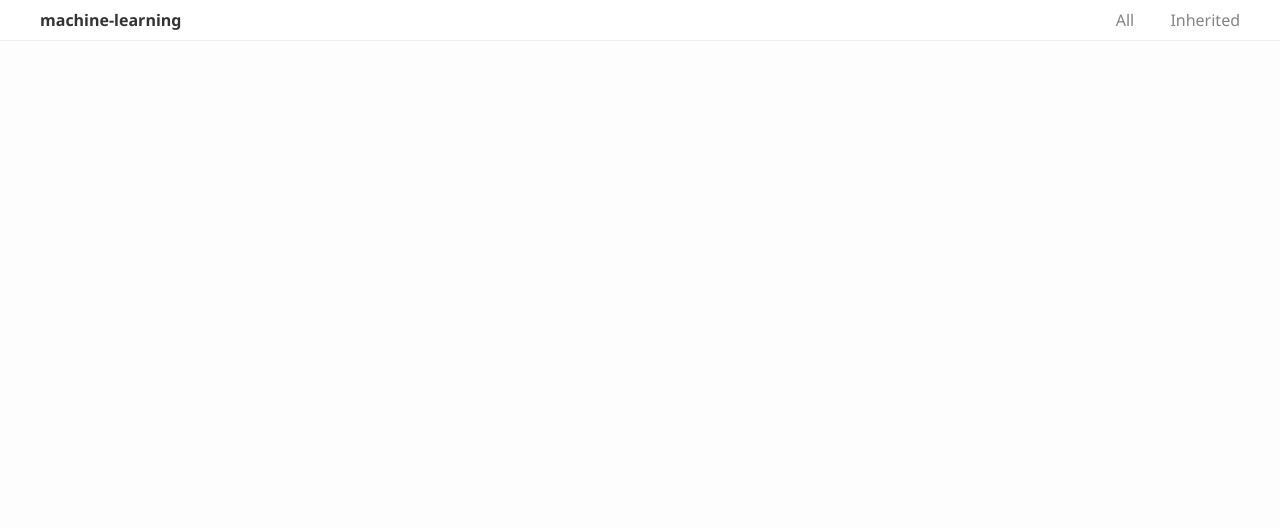
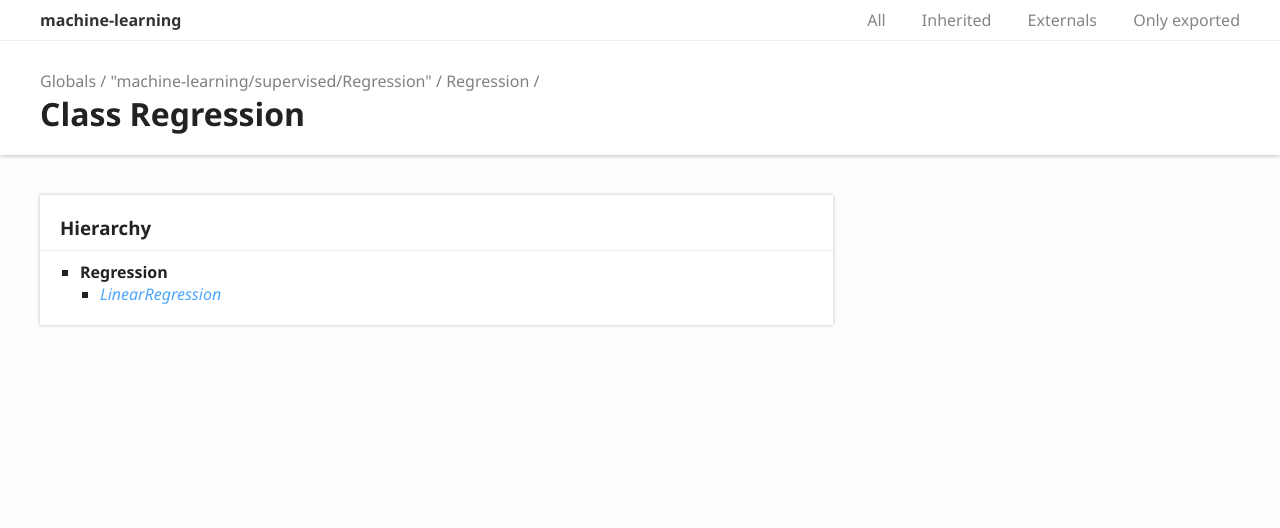
Before and after one commit to lankpro/AI-Machine-Learning, a plain HTML site: page docs/classes/_machine_learning_supervised_regression_.regression.html in a window 1280 px wide. Drawn offline with Linux system fonts and the light colour scheme.

Commit message:
fix: code style

```diff
--- a/docs/classes/_machine_learning_supervised_regression_.regression.html
+++ b/docs/classes/_machine_learning_supervised_regression_.regression.html
@@ -37,4 +37,45 @@
 								</ul>
 							</div>
 							<input type="checkbox" id="tsd-filter-inherited" checked />
-							<label class="tsd-widget" for="tsd-filter-inherited">Inherited</label
+							<label class="tsd-widget" for="tsd-filter-inherited">Inherited</label>
+							<input type="checkbox" id="tsd-filter-externals" checked />
+							<label class="tsd-widget" for="tsd-filter-externals">Externals</label>
+							<input type="checkbox" id="tsd-filter-only-exported" />
+							<label class="tsd-widget" for="tsd-filter-only-exported">Only exported</label>
+						</div>
+					</div>
+					<a href="#" class="tsd-widget menu no-caption" data-toggle="menu">Menu</a>
+				</div>
+			</div>
+		</div>
+	</div>
+	<div class="tsd-page-title">
+		<div class="container">
+			<ul class="tsd-breadcrumb">
+				<li>
+					<a href="../globals.html">Globals</a>
+				</li>
+				<li>
+					<a href="../modules/_machine_learning_supervised_regression_.html">&quot;machine-learning/supervised/Regression&quot;</a>
+				</li>
+				<li>
+					<a href="_machine_learning_supervised_regression_.regression.html">Regression</a>
+				</li>
+			</ul>
+			<h1>Class Regression</h1>
+		</div>
+	</div>
+</header>
+<div class="container container-main">
+	<div class="row">
+		<div class="col-8 col-content">
+			<section class="tsd-panel tsd-hierarchy">
+				<h3>Hierarchy</h3>
+				<ul class="tsd-hierarchy">
+					<li>
+						<span class="target">Regression</span>
+						<ul class="tsd-hierarchy">
+							<li>
+								<a href="_machine_learning_supervised_linearregression_.linearregression.html" class="tsd-signature-type">LinearRegression</a>
+							</li>
+							<l
```
